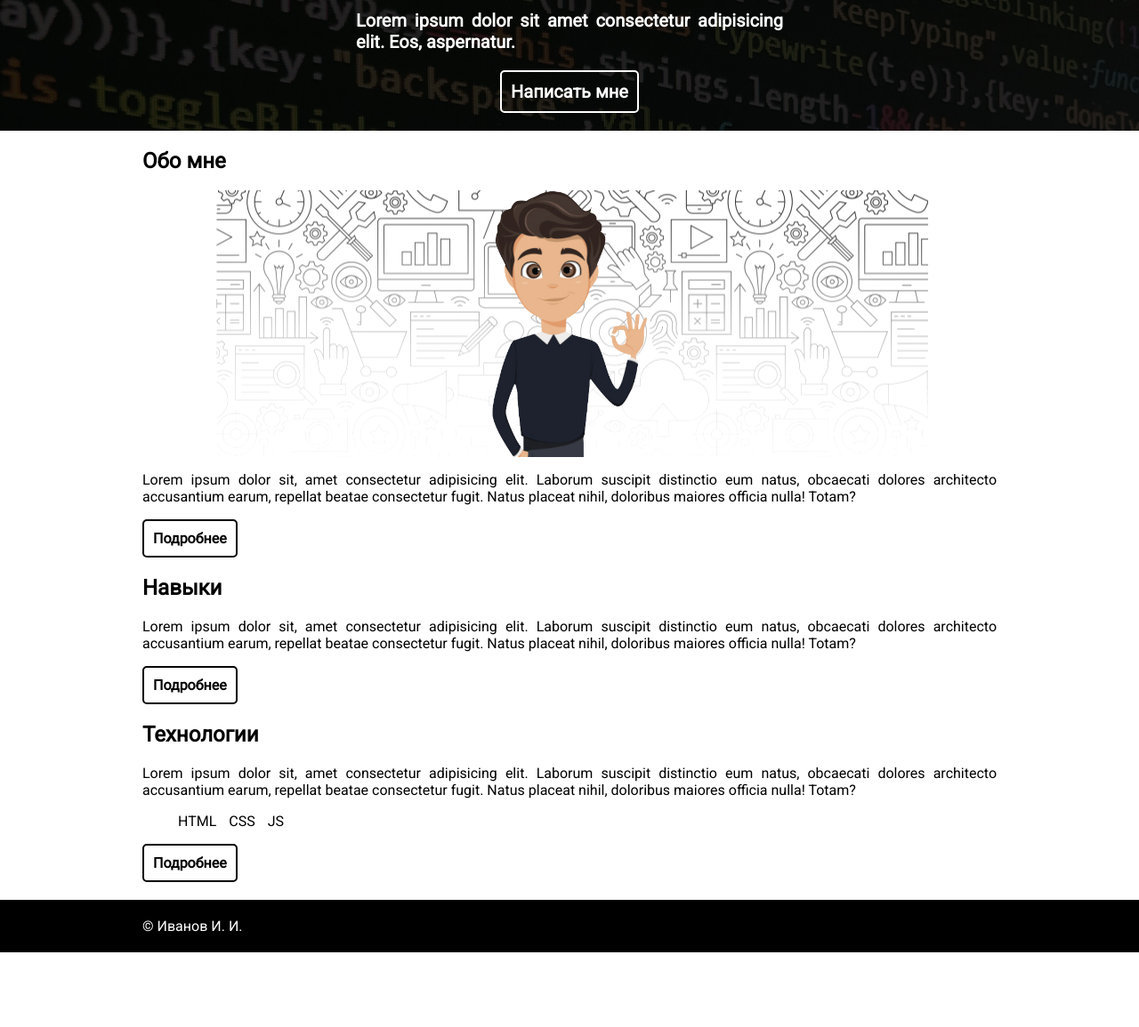
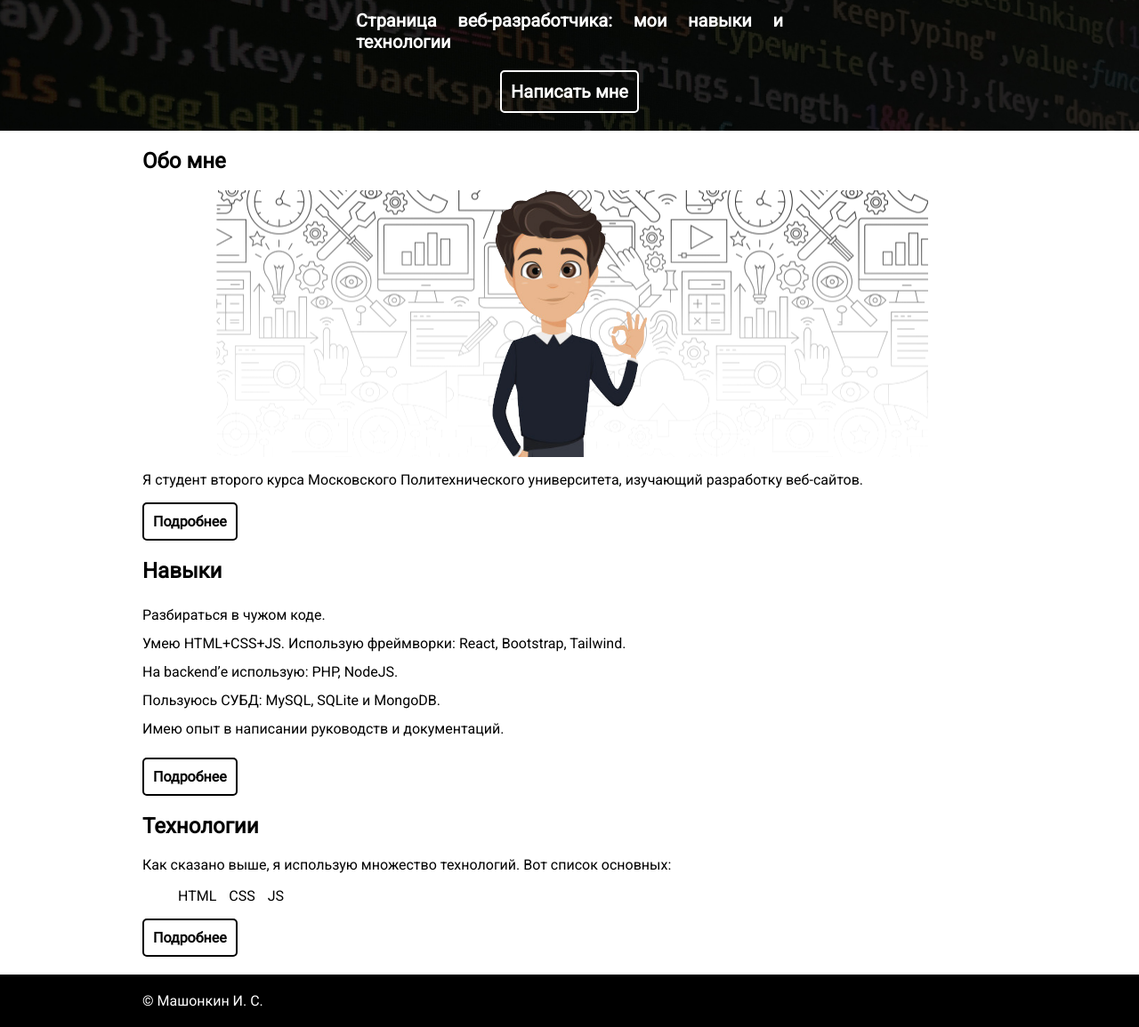
Before and after one commit to ivmash/Mashonkin-221-331-web-dev-2023-1, a plain HTML site: page index.html in a window 1280 px wide. Shown: the part 134-1289 px from the top of the page at 89% size. Before the commit the page ends 1205 px from the top, so only its background shows below. Drawn offline with Linux system fonts and the light colour scheme.

Commit message:
Added real information

```diff
--- a/index.html
+++ b/index.html
@@ -21,9 +21,9 @@
                 </ul>
             </nav>
             <div class="text-center">
-                <h1 class="text-upper">Иванов Иван Иванович</h1>
-                <p class="w-50 mx-auto">Lorem ipsum dolor sit amet consectetur adipisicing elit.
-                    Eos, aspernatur.
+                <h1 class="text-upper">Машонкин Иван Сергеевич</h1>
+                <p class="w-30 mx-auto">
+                    Страница веб-разработчика: мои навыки и технологии
                 </p>
                 <a class="btn btn-white" href="mailto:ivan@ivanov.ru">Написать мне</a>
             </div>
@@ -37,27 +37,25 @@
                     <img height="300px" src="images/person.png" alt="Person">
                 </figure>
                 <p>
-                    Lorem ipsum dolor sit, amet consectetur adipisicing elit. Laborum suscipit distinctio eum natus,
-                    obcaecati dolores architecto accusantium earum, repellat beatae consectetur fugit. Natus placeat
-                    nihil, doloribus maiores officia nulla! Totam?
+                    Я студент второго курса Московского Политехнического университета, изучающий разработку веб-сайтов.
                 </p>
                 <a class="btn" href="about.html">Подробнее</a>
             </section>
             <section id="skills">
                 <h2>Навыки</h2>
-                <p>
-                    Lorem ipsum dolor sit, amet consectetur adipisicing elit. Laborum suscipit distinctio eum natus,
-                    obcaecati dolores architecto accusantium earum, repellat beatae consectetur fugit. Natus placeat
-                    nihil, doloribus maiores officia nulla! Totam?
+                <p class="skills-desc">
+                    Разбираться в чужом коде. <br>
+                    Умею HTML+CSS+JS. Иcпользую фреймворки: React, Bootstrap, Tailwind. <br>
+                    На backend’е использую: PHP, NodeJS. <br>
+                    Пользуюсь СУБД: MySQL, SQLite и MongoDB. <br>
+                    Имею опыт в написании руководств и документаций. <br>
                 </p>
                 <a class="btn" href="skills.html">Подробнее</a>
             </section>
             <section id="technologies">
                 <h2>Технологии</h2>
                 <p>
-                    Lorem ipsum dolor sit, amet consectetur adipisicing elit. Laborum suscipit distinctio eum natus,
-                    obcaecati dolores architecto accusantium earum, repellat beatae consectetur fugit. Natus placeat
-                    nihil, doloribus maiores officia nulla! Totam?
+                    Как сказано выше, я использую множество технологий. Вот список основных:
                 </p>
                 <ol class="nemain-menu">
                     <li>HTML</li>
@@ -71,7 +69,7 @@
 
     <footer class="footer">
         <div class="container">
-            &copy; Иванов И. И.
+            &copy; Машонкин И. С.
         </div>
     </footer>
 </body>
--- a/style.css
+++ b/style.css
@@ -53,6 +53,10 @@ li:last-child
 p
 {
     text-align: justify;
+}
+
+.skills-desc {
+    line-height: 2rem;
 }
 
 .footer
@@ -111,6 +115,10 @@ p {
     width: 50%;
 }
 
+.w-30 {
+    width: 50%;
+}
+
 .mx-auto {
     margin-left: auto;
     margin-right: auto;
```
Also changed, not shown: about.html (+2 -2 lines), skills.html (+7 -3 lines), technologies.html (+2 -2 lines).
